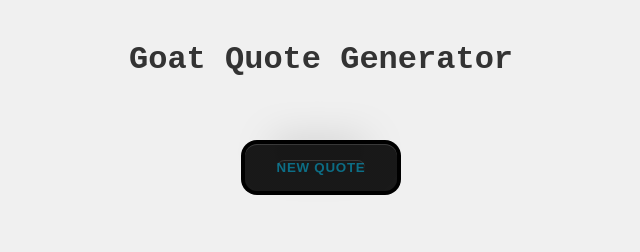
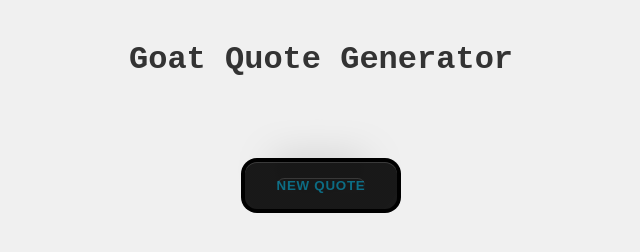
Before and after one commit to dminando/PublicDisplay, a plain HTML site: page index.html in a window 1280 px wide. Shown: the whole page, without its empty margins (319-959 px from the left). Drawn offline with Linux system fonts and the light colour scheme.

Commit message:
Update style.css
added bottom margin to header

```diff
--- a/style.css
+++ b/style.css
@@ -22,7 +22,7 @@
 body {
     background-color: #f0f0f0; /* Light gray background */
     font-family: 'Courier New'; /* my favorite font */
-    margin: 0; /* Remove default body margin */
+    margin: 0px; /* Remove default body margin */
     padding: 20px; /* Add some padding around the content */
     text-align: center;
 }
@@ -30,6 +30,7 @@ body {
 h1 {
     color: #333; /* Dark gray heading text */
     text-align: center; /* Center the heading */
+    margin-bottom: 40px;
 
 }
 
```
